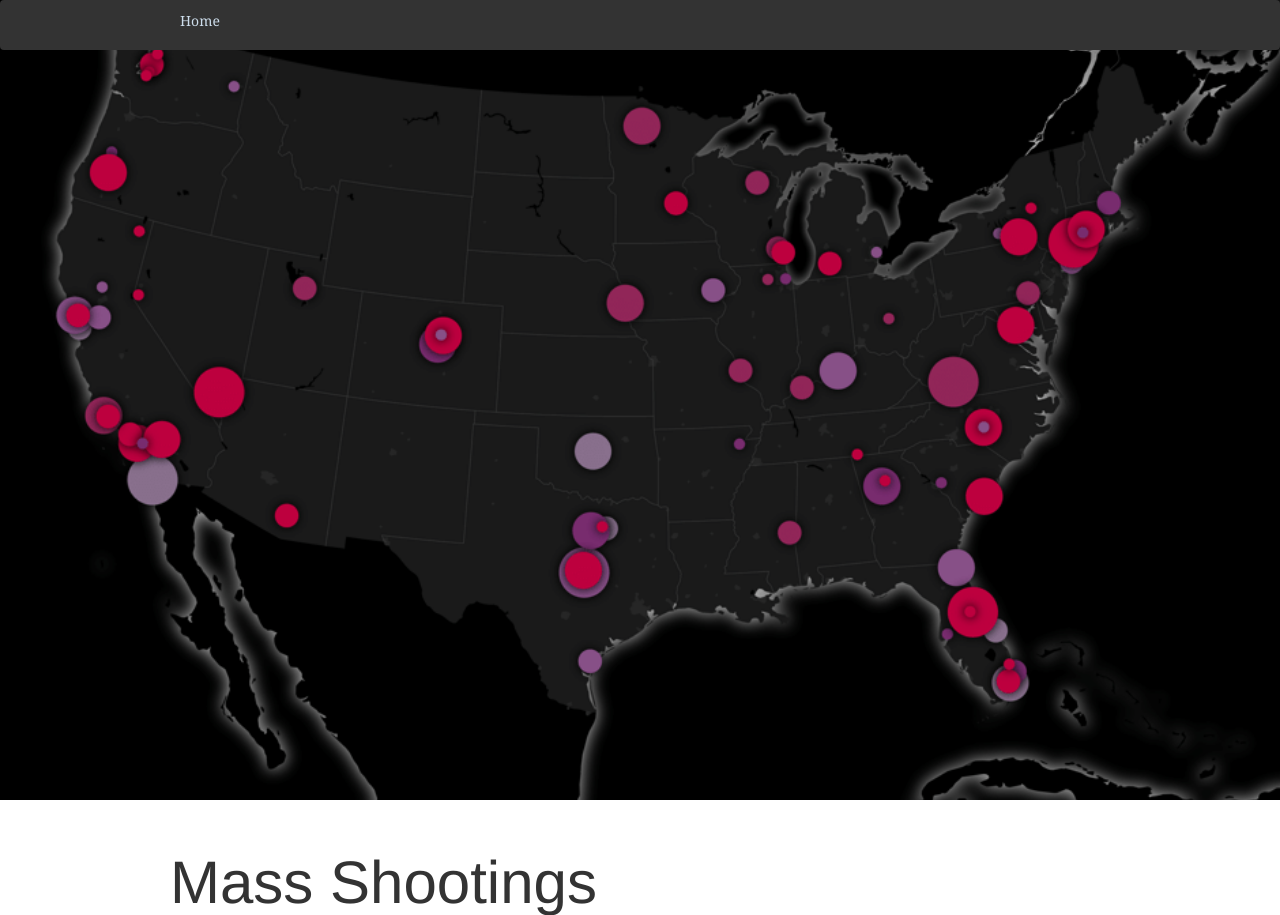
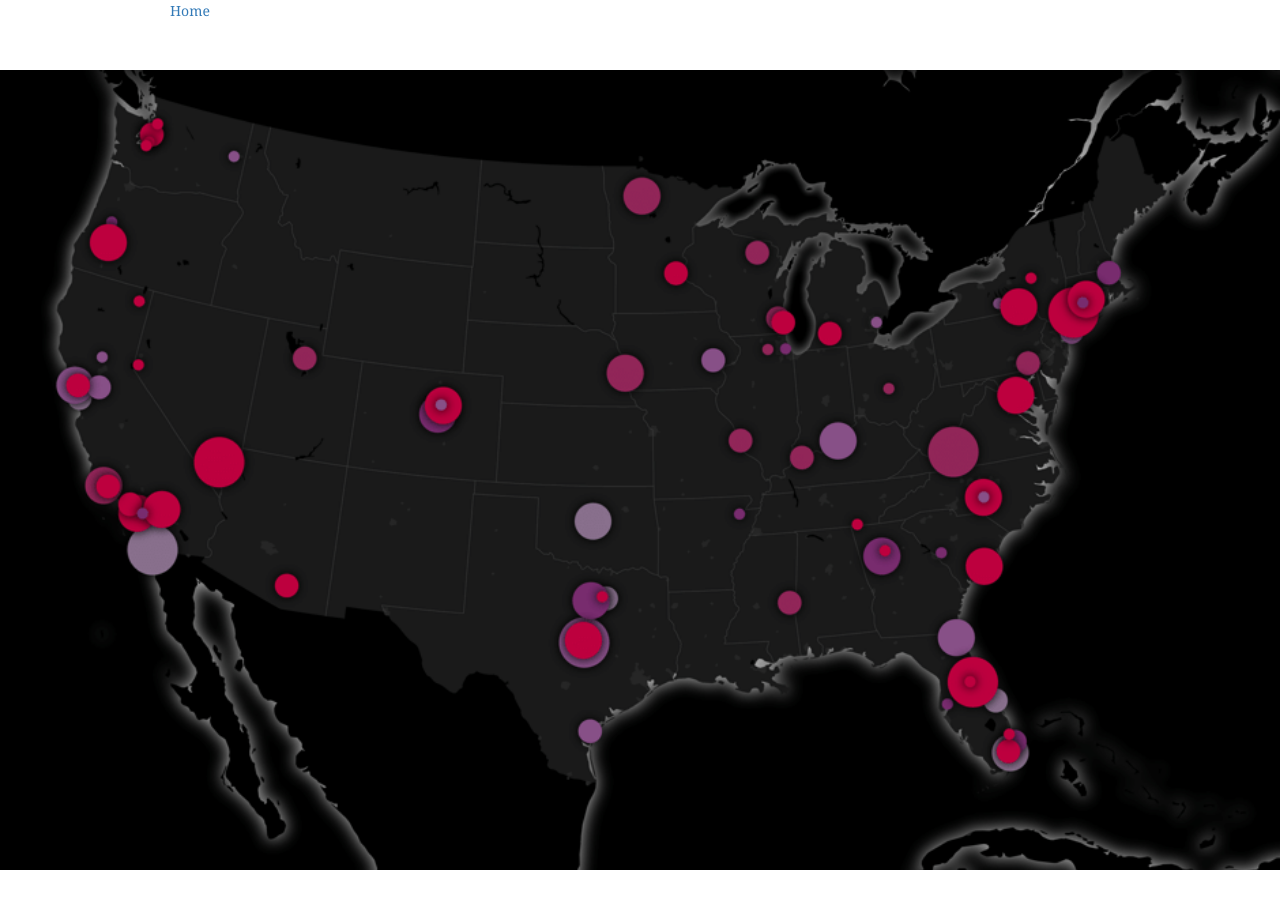
Before and after one commit to shanasia/cs50_Final, a Flask app: page / in a window 1280 px wide. Shown: the top 915 px of the page. Run offline with Flask 2, Linux system fonts and the light colour scheme; some libraries are stand-ins or nearby versions.

Commit message:
12.06.17

```diff
--- a/static/blog.css
+++ b/static/blog.css
@@ -73,44 +68,6 @@ h6, .h6 {
 }
 /* Source: https://www.w3schools.com/howto/howto_css_full_page.asp */
 
-
-/*
- * Masthead for nav
- */
-
-/* Nav links */
-.nav-item {
-  position: relative;
-  display: inline-block;
-  padding: 10px;
-  font-weight: 500;
-  color: #cdddeb;
-}
-.nav-item:hover,
-.nav-item:focus {
-  color: #fff;
-  text-decoration: none;
-}
-
-/* Active state gets a caret at the bottom */
-.nav .active {
-  color: #fff;
-}
-.nav .active:after {
-  position: absolute;
-  bottom: 0;
-  left: 50%;
-  width: 0;
-  height: 0;
-  margin-left: -5px;
-  vertical-align: middle;
-  content: " ";
-  border-right: 5px solid transparent;
-  border-bottom: 5px solid;
-  border-left: 5px solid transparent;
-}
-
-
 /*
  * Blog name and description
  */
@@ -139,18 +96,6 @@ h6, .h6 {
   line-height: 1.5;
 }
 
-.navbar {
-    overflow: hidden;
-    background-color: #333;
-    position: fixed; /* Set the navbar to fixed position */
-    top: 0; /* Position the navbar at the top of the page */
-    width: 100%; /* Full width */
-}
-/* Source: https://www.w3schools.com/howto/howto_css_fixed_menu.asp */
-
-/*
- * Main column and sidebar layout
- */
 .maptext-container {
 
   position: relative;
@@ -246,10 +161,11 @@ h6, .h6 {
   margin-bottom: 0;
 }
 
-#map-canvas, .container-fluid
+/* Allow map to fill viewport */
+.container-fluid
 {
     /* Height of these elements */
-    height: 100%;
+    height: 40%;
 
     /* No margin around these elements */
     margin: 0;
@@ -259,4 +175,14 @@ h6, .h6 {
 
     /* No padding within these elements */
     padding: 0;
+
+    /* */
+    width: 970px;
 }
+#map-canvas
+{
+  height: 600px;
+  width: 100%;
+  margin: 0;
+  padding: 0;
+}
```
Also changed, not shown: other parts of static/blog.css (+1 -36 lines).
